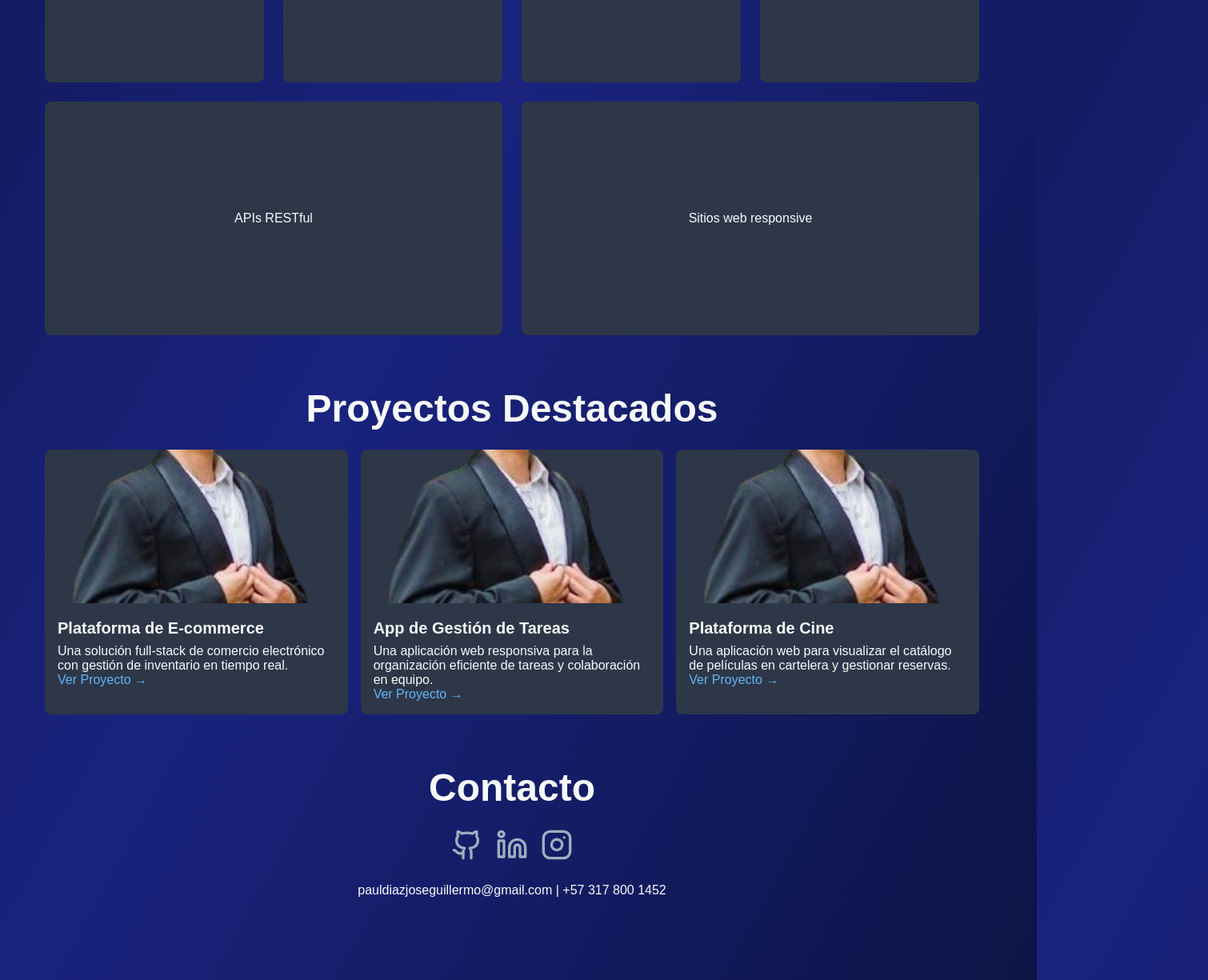
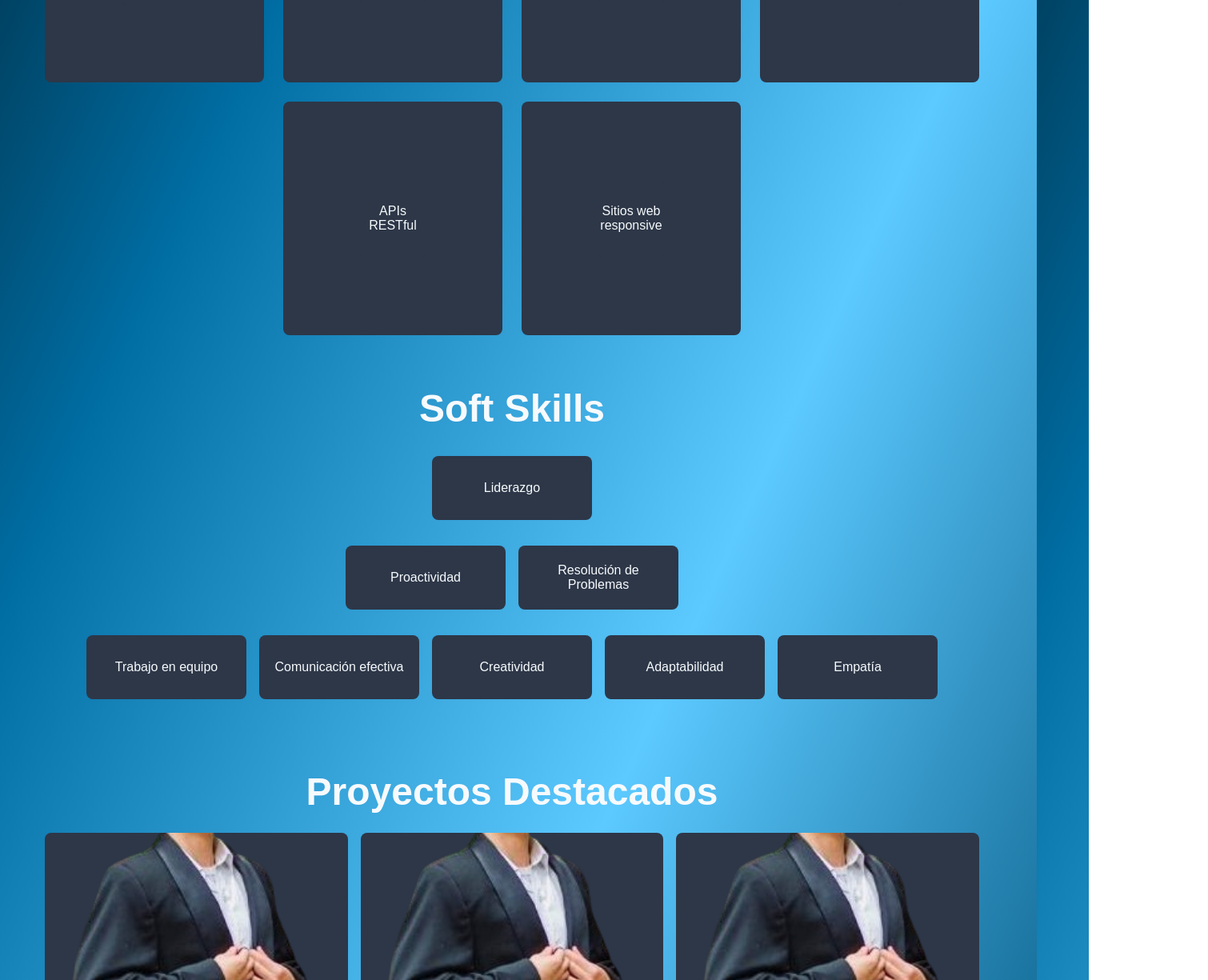
Before and after one commit to Guiller022005/Mi-Portafolio, a Vue app in the folder Mi-Portafolio/: page / in a window 1280 px wide. Shown: the part 1120-2345 px from the top of the page at 80% size, 1510 px wide, since content can reach past the window. Built offline with nearby package versions, Linux system fonts and the light colour scheme.

Commit message:
feat: :sparkles: mejora del los estilos de la pagina, redireccion a correo

```diff
--- a/Mi-Portafolio/index.html
+++ b/Mi-Portafolio/index.html
@@ -8,7 +8,7 @@
     <style>
 
       body {
-        background: linear-gradient(to bottom right, #0c1445, #1a237e, #0c1445);
+        background: linear-gradient(to bottom right, #000203, #006DA3, #5CC9FF, #00527A);
         display: flex;
         justify-content: center;
         align-items: center;
--- a/Mi-Portafolio/src/App.vue
+++ b/Mi-Portafolio/src/App.vue
@@ -31,14 +31,37 @@
       <section id="skills" class="skills">
         <h3>Skills</h3>
         <div class="skills-grid">
-          <div v-for="(skill, index) in skills" :key="skill.name" class="skill-item"
-          :class="{'half-width': index >= skills.length - 2}" @mouseover="flipCard(skill)"
-          @mouseleave="flipCard(skill)">
+          <div v-for="(skill, index) in skills" :key="skill.name"
+            class="skill-item"
+            :class="{'half-width': index >= skills.length - 2}"
+            @mouseover="flipCard(skill)"
+            @mouseleave="flipCard(skill)">
           <div class="card" :class="{ flipped: skill.flipped }">
             <div class="card-front">{{ skill.name }}</div>
             <div class="card-back"><p>{{ skill.info }}</p></div>
           </div>
         </div>
+
+        </div>
+      </section>
+
+      <section id="soft-skills" class="soft-skills">
+        <h3>Soft Skills</h3>
+        <div class="pyramid">
+          <div class="level level-1">
+            <div class="pyramid-item">Liderazgo</div>
+          </div>
+          <div class="level level-2">
+            <div class="pyramid-item">Proactividad</div>
+            <div class="pyramid-item">Resolución de Problemas</div>
+          </div>
+          <div class="level level-3">
+            <div class="pyramid-item">Trabajo en equipo</div>
+            <div class="pyramid-item">Comunicación efectiva</div>
+            <div class="pyramid-item">Creatividad</div>
+            <div class="pyramid-item">Adaptabilidad</div>
+            <div class="pyramid-item">Empatía</div>
+          </div>
         </div>
       </section>
 
@@ -63,6 +86,9 @@
         <div class="social-icons">
           <a v-for="social in socials" :key="social.name" :href="social.url" target="_blank" rel="noopener noreferrer">
             <component :is="social.icon" width="40px" height="40px"/>
+          </a>
+          <a href="https://mail.google.com/mail/?view=cm&fs=1&to=pauldiazjoseguillermo@gmail.com&su=Contacto%20desde%20tu%20portafolio&body=Escribe%20tu%20mensaje%20aquí" target="_blank" rel="noopener noreferrer">
+            <img src="./assets/email.svg" alt="Correo" width="40px" height="40px"/>
           </a>
         </div>
         <p>pauldiazjoseguillermo@gmail.com | +57 317 800 1452</p>
@@ -115,7 +141,7 @@ const projects = ref([
 const socials = ref([
   { name: 'GitHub', icon: GithubIcon, url: 'https://github.com/Guiller022005' },
   { name: 'LinkedIn', icon: LinkedinIcon, url: 'https://linkedin.com/in/josé-guillermo-paúl-díaz' },
-  { name: 'Instagram', icon: InstagramIcon, url: 'https://instagram.com/pauldiazjoseguillermo' }
+  { name: 'Instagram', icon: InstagramIcon, url: 'https://instagram.com/pauldiazjoseguillermo' },
 ]);
 
 const flipCard = (skill) => {
@@ -133,7 +159,7 @@ const flipCard = (skill) => {
 .portfolio {
   width: 100%;
   height: 100%;
-  background: linear-gradient(to bottom right, #0c1445, #1a237e, #0c1445);
+  background: linear-gradient(to bottom right, #000203, #006DA3, #5CC9FF, #00527A);
   color: #f7fafc;
   font-family: Arial, sans-serif;
   display: flex;
@@ -160,6 +186,7 @@ nav ul {
   display: flex;
   gap: 4rem;
   margin-left: 40px;
+  list-style-type: none; /* Quitar los puntos */
 }
 
 nav a {
@@ -191,7 +218,7 @@ main {
   height: 20rem;
   object-fit: contain;
   border-radius: 0.5rem;
-  border: 4px solid #2b6cb0;
+  border: 4px solid #006DA3;
   box-shadow: 0 10px 15px -3px rgba(0, 0, 0, 0.1);
   background-color: #2f3339;
 }
@@ -214,7 +241,7 @@ main {
 }
 
 .cta-button {
-  background-color: #2b6cb0;
+  background-color: #0D456E;
   color: white;
   font-weight: bold;
   padding: 1rem 2rem;
@@ -250,9 +277,16 @@ h3 {
 }
 
 .skill-item.half-width {
-  grid-column: span 2; /* Ocupa 2 columnas en lugar de 1 */
+  grid-column: span 2; /* Esto hace que ocupen dos columnas */
 }
 
+.skill-item:nth-last-child(2) {
+  grid-column: 2; /* Segunda columna */
+}
+
+.skill-item:nth-last-child(1) {
+  grid-column: 3; /* Tercera columna */
+}
 
 .skill-item {
     background-color: #2d3748;
@@ -371,12 +405,12 @@ h3 {
 }
 
 .social-icons a {
-  color: #a0aec0;
+  color: #00527A;
   transition: color 0.3s;
 }
 
 .social-icons a:hover {
-  color: #63b3ed;
+  color: #1573B7;
 }
 
 footer {
@@ -402,4 +436,58 @@ footer {
     text-align: left;
   }
 }
+
+.soft-skills {
+    margin-bottom: 4rem;
+  }
+
+  .soft-skills {
+  margin-bottom: 4rem;
+}
+
+.pyramid {
+  display: flex;
+  flex-direction: column;
+  align-items: center;
+}
+
+.level {
+  display: flex;
+  justify-content: center;
+  margin-bottom: 1rem;
+}
+
+.pyramid-item {
+  background-color: #2d3748;
+  color: #f7fafc;
+  padding: 1rem;
+  border-radius: 0.5rem;
+  margin: 0.5rem;
+  text-align: center;
+  display: flex;
+  justify-content: center;
+  align-items: center;
+  min-width: 150px; /* Puedes ajustar este valor según el tamaño deseado */
+  min-height: 50px; /* Altura mínima para hacer que todos tengan una apariencia uniforme */
+}
+
+/* Ajusta los niveles con más elementos */
+.level-1 .pyramid-item {
+  width: 200px; /* El nivel superior con un solo elemento más ancho */
+  height: 80PX;
+  padding: 1.5vw;
+}
+
+.level-2 .pyramid-item {
+  width: 200px;
+  height: 80PX;
+  padding: 1.5vw;
+}
+
+.level-3 .pyramid-item {
+  width:  200px;
+  height: 80PX;
+  padding: 1.5vw;
+}
+
 </style>
```
Also changed, not shown: Mi-Portafolio/src/assets/email.svg (added).
